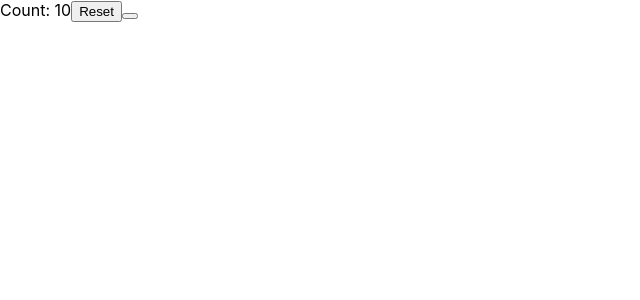
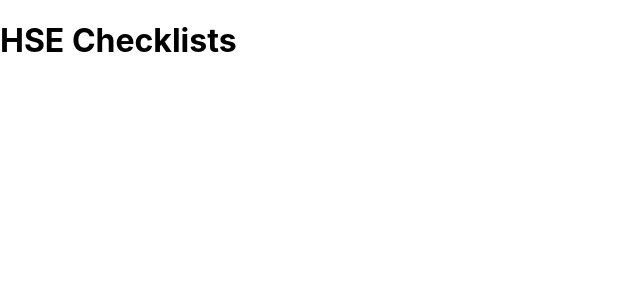
Before and after one commit to kbaillieul/checklist-project, a React (Create React App) app: page / in a window 1280 px wide. Shown: the top 300 px of the page, without its empty margins (0-640 px from the left). Built offline with nearby package versions, Linux system fonts and the light colour scheme.

Commit message:
Created components

```diff
--- a/src/App.js
+++ b/src/App.js
@@ -1,28 +1,14 @@
 import logo from "./logo.svg";
 import "./App.css";
-import Greet from "./components/Greet";
-import Clicker from "./components/Clicker";
+import FAChecklist from "./components/FAChecklist";
+import Header from "./components/Header";
 
 function App() {
-  const name = "Kristine";
-
   return (
-    <Clicker initial={10}></Clicker>
-    // <div className="App">
-    //   <header className="App-header">
-    //     <img src={logo} className="App-logo" alt="logo" />
-    //     <p>
-    //       Edit <code>src/App.js</code> and save to reload.
-    //     </p>
-    //     <a
-    //       className="App-link"
-    //       href="https://reactjs.org"
-    //       target="_blank"
-    //       rel="noopener noreferrer"
-    //     ></a>
-    //     <Greet name={name} color="green"></Greet>
-    //   </header>
-    // </div>
+    <div>
+      <Header />
+      <FAChecklist />
+    </div>
   );
 }
 
--- a/src/components/Clicker.jsx
+++ /dev/null
@@ -1,13 +0,0 @@
-import { useState } from "react";
-
-export default function Counter(props) {
-  const [count, setCount] = useState(props.initial);
-
-  return (
-    <div>
-      Count: {count}
-      <button onClick={() => setCount(0)}>Reset</button>
-      <button onClick={() => setCount(count + 1)}></button>
-    </div>
-  );
-}
--- /dev/null
+++ b/src/components/FAChecklist.jsx
@@ -0,0 +1,7 @@
+import React from "react";
+
+const FAChecklist = () => {
+  return <div></div>;
+};
+
+export default FAChecklist;
--- a/src/components/Greet.jsx
+++ /dev/null
@@ -1,7 +0,0 @@
-export default function Greet(props) {
-  return (
-    <p>
-      Hi {props.name}. Color is {props.color}
-    </p>
-  );
-}
--- /dev/null
+++ b/src/components/Header.jsx
@@ -0,0 +1,11 @@
+import React from "react";
+
+const Header = () => {
+  return (
+    <div>
+      <h1>HSE Checklists</h1>
+    </div>
+  );
+};
+
+export default Header;
```
Also changed, not shown: src/components/HEChecklist.jsx (added, +7 -0 lines), src/components/Button.jsx (added).
